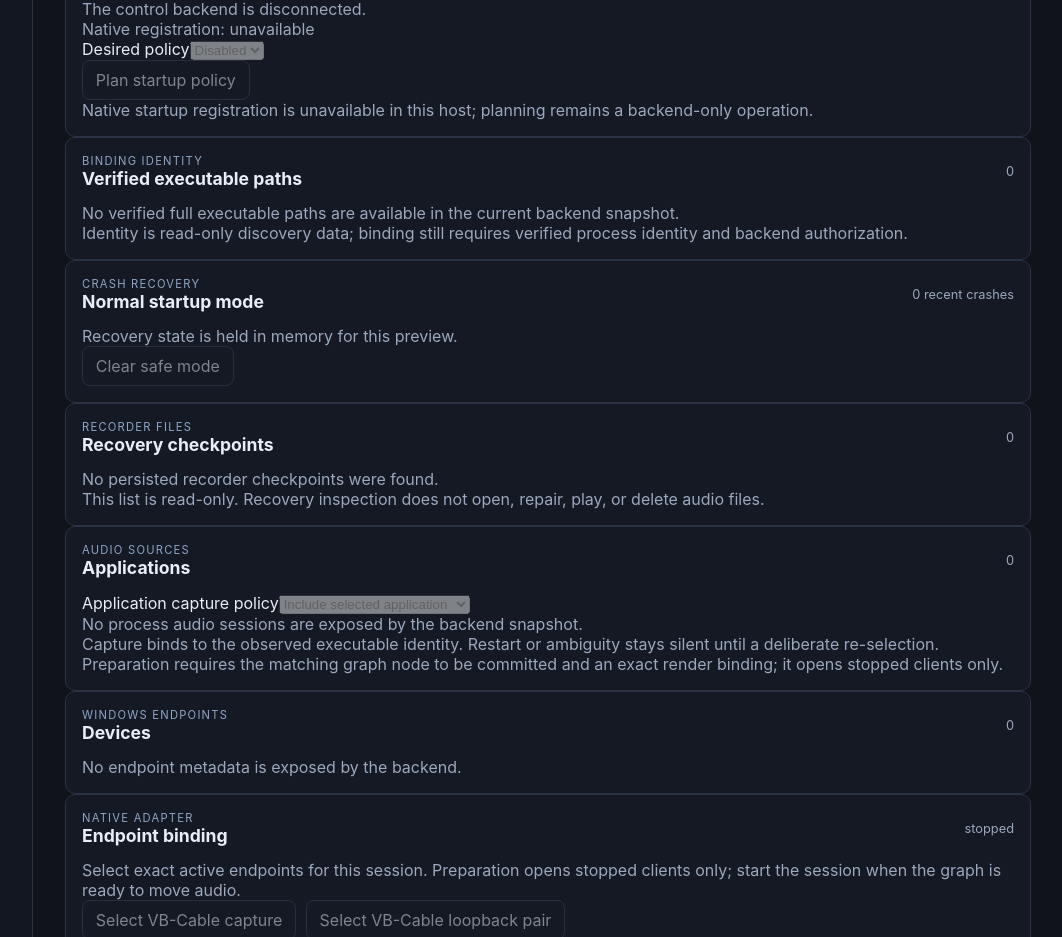
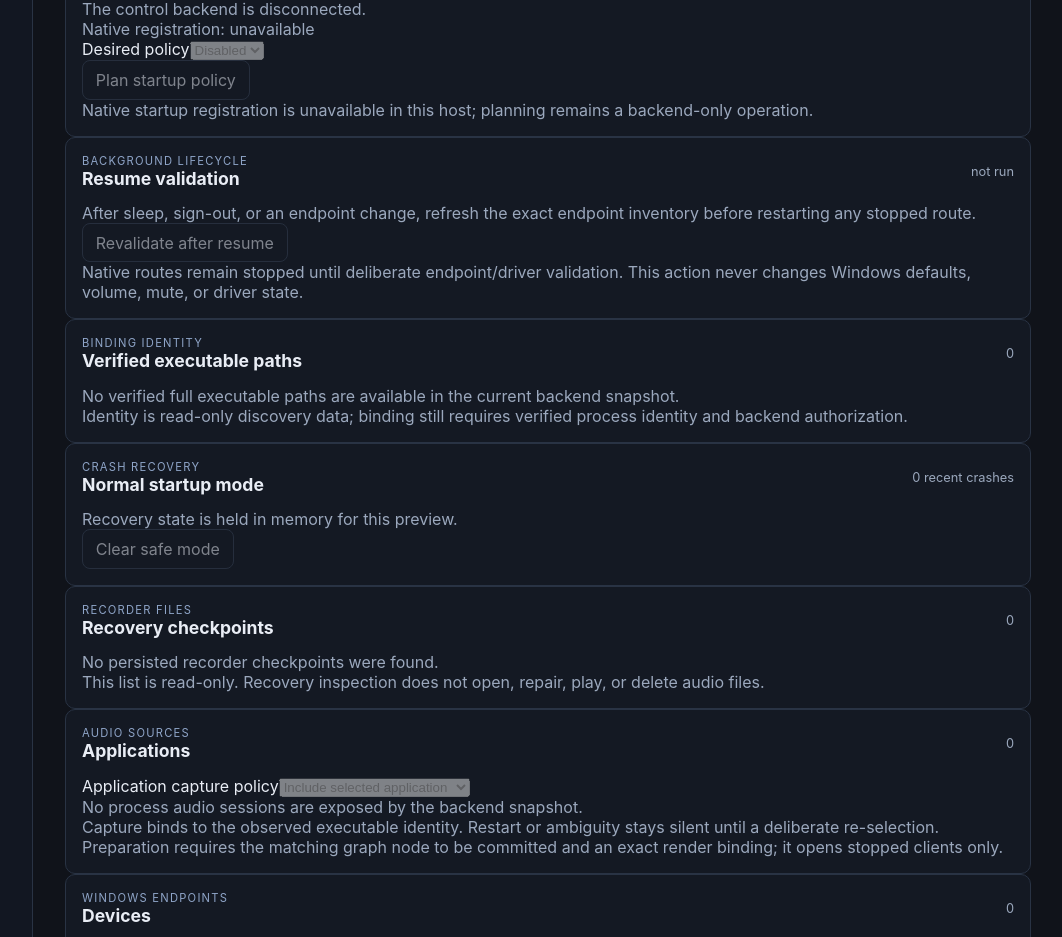
Before and after one commit to MrDesjardins/audiorouter, a React (Vite) app in the folder ui/: page / in a window 1280 px wide. Shown: the part 2680-3617 px from the top of the page, without its empty margins (217-1279 px from the left). Built offline with nearby package versions, Linux system fonts and the light colour scheme.

Commit message:
feat: add resume validation panel

```diff
--- a/ui/src/App.tsx
+++ b/ui/src/App.tsx
@@ -155,6 +155,29 @@ function StartupPanel({ backend }: { backend: UiBackend }) {
     finally { setBusy(false); }
   };
   return <section className="panel startup-panel" aria-labelledby="startup-heading"><div className="section-heading"><div><p className="eyebrow">Background lifecycle</p><h2 id="startup-heading">Start at sign-in</h2></div><button type="button" className="secondary" onClick={() => refresh()} disabled={busy}>Refresh</button></div><p className="muted">{status?.reason ?? "Loading startup capability..."}</p><p className="muted" role="status">Native registration: {nativeRegistration}</p><label>Desired policy<select aria-label="Desired sign-in startup policy" value={enabled ? "enabled" : "disabled"} onChange={(event) => { setEnabled(event.target.value === "enabled"); setPlan(null); }} disabled={!backend.connected || busy}><option value="disabled">Disabled</option><option value="enabled">Enabled</option></select></label><div className="actions"><button type="button" className="secondary" onClick={() => void createPlan()} disabled={!backend.connected || busy}>Plan startup policy</button>{plan && <button type="button" className="secondary" onClick={() => void applyPlan()} disabled={!backend.connected || busy}>Apply planned policy</button>}</div>{message && <p className="muted" role="status">{message}</p>}<p className="muted">{backend.registerStartup ? "The native shell can register this user's startup preference after an authorized plan is applied." : "Native startup registration is unavailable in this host; planning remains a backend-only operation."}</p></section>;
+}
+
+function OsTransitionPanel({ backend }: { backend: UiBackend }) {
+  const [result, setResult] = useState<import("@audiorouter/contracts").OsTransitionResult | null>(null);
+  const [message, setMessage] = useState<string | null>(null);
+  const [busy, setBusy] = useState(false);
+  const revalidate = async () => {
+    if (!backend.connected || !backend.osTransition || busy) return;
+    setBusy(true);
+    setMessage("Refreshing endpoints and checking stopped routes...");
+    try {
+      const next = await backend.osTransition("resume", uiIdempotencyKey("os-resume"));
+      setResult(next);
+      setMessage(next.action === "revalidateBeforeRestart"
+        ? `Revalidation required for ${next.sessionIds.length + next.nativeSessionIds.length} stopped route${next.sessionIds.length + next.nativeSessionIds.length === 1 ? "" : "s"}. No route was restarted.`
+        : "No stopped routes are waiting for revalidation.");
+    } catch (error) {
+      setMessage(formatUiError(error, "OS-transition revalidation failed."));
+    } finally {
+      setBusy(false);
+    }
+  };
+  return <section className="panel os-transition-panel" aria-labelledby="os-transition-heading"><div className="section-heading"><div><p className="eyebrow">Background lifecycle</p><h2 id="os-transition-heading">Resume validation</h2></div><span className="badge">{result?.endpointInventory ?? "not run"}</span></div><p className="muted">After sleep, sign-out, or an endpoint change, refresh the exact endpoint inventory before restarting any stopped route.</p><button type="button" className="secondary" onClick={() => void revalidate()} disabled={!backend.connected || !backend.osTransition || busy}>Revalidate after resume</button>{result && <p className="muted" role="status">Last result: {result.action}; portable routes {result.sessionIds.length}; native routes {result.nativeSessionIds.length}.</p>}{message && <p className="muted" role="status" aria-live="polite">{message}</p>}<p className="muted">Native routes remain stopped until deliberate endpoint/driver validation. This action never changes Windows defaults, volume, mute, or driver state.</p></section>;
 }
 
 export function App({ backend }: { backend?: UiBackend } = {}) {
@@ -1089,7 +1112,7 @@ function AppContent({ backend = defaultBackend }: { backend?: UiBackend } = {})
         <section className="notice" role="status"><strong>{backend.connected ? "Connected editor" : "Read-only preview"}</strong><span>{backend.connected ? "Drafts are validated and committed through the authoritative backend." : "The control backend is disconnected. No route, device, or recording action can be applied."}</span></section>
         <section className="panel quick-route-panel" aria-labelledby="quick-route-heading"><div className="section-heading"><div><p className="eyebrow">First run</p><h2 id="quick-route-heading">Quick route</h2></div><span className="badge">3 steps</span></div><p className="muted">Configure an existing VB-Cable route, add processing in the visual graph, and start it only after reviewing the draft.</p><ol aria-label="Quick route steps"><li><a href="#native-endpoint-panel">Select endpoints</a><span>Choose VB-Cable capture and your physical render output, or use the explicit loopback action for testing.</span></li><li><a href="#signal-flow-panel">Build the graph</a><span>Drag a built-in EQ, gate, compressor, limiter, pitch, or other processor onto the canvas, then plan and commit the draft.</span></li><li><a href="#native-endpoint-panel">Start the session</a><span>Prepare the exact endpoints first, then start or stop the session from the same binding panel.</span></li></ol></section>
         <section className="panel setup-panel" aria-labelledby="setup-heading"><div className="section-heading"><div><p className="eyebrow">Guided setup</p><h2 id="setup-heading">Readiness checklist</h2></div><span className="badge">{setupSteps.filter((step) => step.state === "ready").length}/{setupSteps.length} ready</span></div><ul aria-label="Guided setup readiness">{setupSteps.map((step) => <li key={step.id} className={`setup-step ${step.state}`}><strong>{step.label}</strong><span>{step.detail}</span></li>)}</ul><p className="muted">External applications such as Discord and OBS must be pointed to AudioRouter through their own settings; this checklist never changes them automatically.</p></section>
-        <ProcessorCatalog processors={processors} error={processorError} node={selectedNode} backend={backend} /><PresetCatalog presets={presets} error={presetError} /><SessionTransferPanel backend={backend} session={session} onImported={(imported) => { setCreatedSessions((current) => [...current.filter((item) => item.id !== imported.id), imported]); setSelectedSessionId(imported.id); void refresh(); }} /><PluginScanPanel backend={backend} onAddPlaceholder={(entry) => { try { const next = appendPluginPlaceholderNode(draft, entry); recordDraftChange(next); setActionMessage("Added a stopped plugin placeholder to the draft. Bind a worker before activation."); } catch (error) { setActionMessage(error instanceof Error ? error.message : "Could not add plugin placeholder."); } }} /><StartupPanel backend={backend} />
+        <ProcessorCatalog processors={processors} error={processorError} node={selectedNode} backend={backend} /><PresetCatalog presets={presets} error={presetError} /><SessionTransferPanel backend={backend} session={session} onImported={(imported) => { setCreatedSessions((current) => [...current.filter((item) => item.id !== imported.id), imported]); setSelectedSessionId(imported.id); void refresh(); }} /><PluginScanPanel backend={backend} onAddPlaceholder={(entry) => { try { const next = appendPluginPlaceholderNode(draft, entry); recordDraftChange(next); setActionMessage("Added a stopped plugin placeholder to the draft. Bind a worker before activation."); } catch (error) { setActionMessage(error instanceof Error ? error.message : "Could not add plugin placeholder."); } }} /><StartupPanel backend={backend} /><OsTransitionPanel backend={backend} />
         <ApplicationIdentityPanel applications={applications} />
         <section className="panel recovery-panel" aria-labelledby="recovery-heading"><div className="section-heading"><div><p className="eyebrow">Crash recovery</p><h2 id="recovery-heading">{snapshot?.status.recovery.safeMode ? "Safe mode is active" : "Normal startup mode"}</h2></div><span className="badge">{snapshot?.status.recovery.recentCrashes ?? 0} recent crash{(snapshot?.status.recovery.recentCrashes ?? 0) === 1 ? "" : "es"}</span></div><p className="muted">{snapshot?.status.recovery.persistence === "durable" ? "Recovery state is persisted by the backend." : "Recovery state is held in memory for this preview."}</p><button type="button" className="secondary" onClick={() => void clearRecoverySafeMode()} disabled={!backend.connected || safetyActionBusyState || !snapshot?.status.recovery.safeMode}>Clear safe mode</button></section>
         <RecoveryCheckpointPanel backend={backend} />
```
Also changed, not shown: 3 other files (tests, documents, lock files or other folders).
